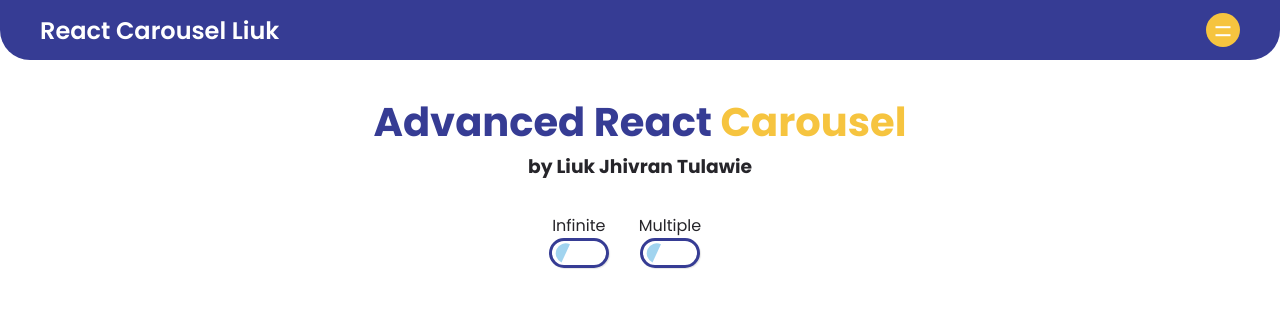
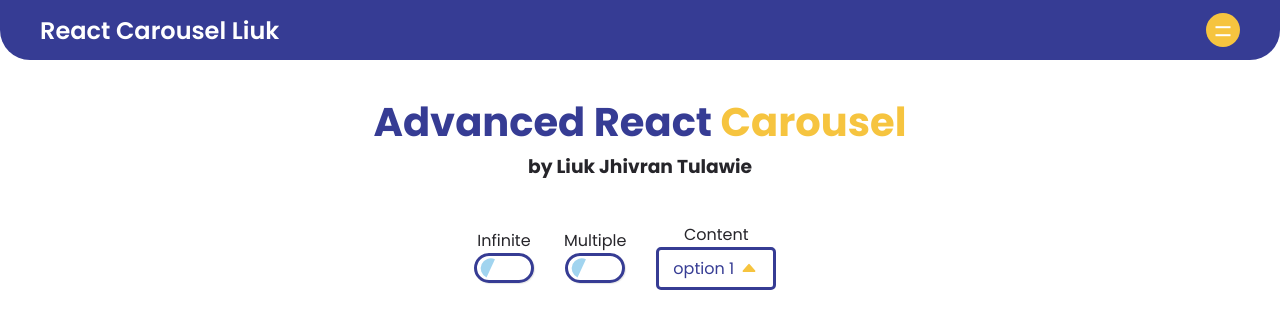
Before and after one commit to LukeGibran/react-carousel-liuk, a React app: page / in a window 1280 px wide. Shown: the top 328 px of the page. Built offline with nearby package versions, Linux system fonts and the light colour scheme.

Commit message:
Added Select Box, jsConfig file

```diff
--- a/src/client/App.jsx
+++ b/src/client/App.jsx
@@ -3,7 +3,7 @@ import './scss/main.scss';
 
 import Navbar from './layouts/Navbar';
 
-import Carousel from './components/Carousel';
+import Carousel from './components/Carousel.component';
 
 import Header from './layouts/Header';
 
--- a/src/client/components/Carousel.jsx
+++ b/src/client/components/Carousel.component.jsx
@@ -1,7 +1,9 @@
 import React, { Component } from 'react';
+
 import Radio from '../widgets/RadioBtn';
+import SelectBox from '../widgets/SelectBox';
 
-export class Carousel extends Component {
+export class CarouselComponent extends Component {
   constructor() {
     super();
     this.state = {
@@ -37,10 +39,14 @@ export class Carousel extends Component {
             isChecked={isMultiple}
             initialValue={multiple}
           />
+          <SelectBox
+            text='Content'
+            options={['option 1', 'option 2', 'option 4']}
+          />
         </div>
       </section>
     );
   }
 }
 
-export default Carousel;
+export default CarouselComponent;
--- a/src/client/scss/_variables.scss
+++ b/src/client/scss/_variables.scss
@@ -8,3 +8,4 @@ $black: #26252a;
 $danger: #9c453b;
 
 $shadow: 0 1px 3px 0 rgba(0, 0, 0, 0.1), 0 1px 2px 0 rgba(0, 0, 0, 0.06);
+$border-width: 3px;
--- a/src/client/scss/components/carousel.scss
+++ b/src/client/scss/components/carousel.component.scss
@@ -4,7 +4,7 @@ section.carousel {
     justify-content: center;
     align-items: center;
 
-    & > * {
+    & > *:not(.option)  {
       margin-right: 30px;
     }
   }
--- a/src/client/scss/main.scss
+++ b/src/client/scss/main.scss
@@ -7,9 +7,10 @@
 
 // Widgets
 @import './widgets/radiobtn';
+@import './widgets/selectbox';
 
 // Components
-@import './components/carousel.scss';
+@import './components/carousel.component.scss';
 
 * {
   padding: 0;
--- a/src/client/scss/widgets/_radiobtn.scss
+++ b/src/client/scss/widgets/_radiobtn.scss
@@ -8,7 +8,6 @@
     display: block;
     width: 60px;
     height: 30px;
-    margin-bottom: 30px;
   }
 
   .slider {
--- /dev/null
+++ b/src/client/scss/widgets/_selectbox.scss
@@ -0,0 +1,71 @@
+.selectBox {
+  display: flex;
+  flex-direction: column;
+  align-items: center;
+  justify-content: center;
+  height: 85px;
+
+.select {
+  position: relative;
+  padding: 6px 14px;
+  border: 3px solid $primary;
+  border-radius: 5px;
+  color: $primary;
+  display: flex;
+  justify-content: center;
+  align-items: center;
+  cursor: pointer;
+
+  &:hover{
+    color: $secondary;
+    background-color: $primary;
+  }
+
+  .current-option{
+    padding-right: 5px;
+  }
+
+  img.select-image{
+    color: $white;
+    transition: 0.5s ease;
+    &.show{
+      transform: rotate(180deg);
+    }
+  }
+
+  .options {
+   position: absolute;
+   content: '';
+   top: 110%;
+   left: 0;
+   max-height: 0;
+   display: flex;
+   flex-direction: column;
+   width: 100%;
+   color: $white;
+   background-color: $primary;
+   text-align: center;
+   transition: .5s ease;
+   overflow: hidden;
+   .option{
+     width: inherit;
+     cursor: pointer;
+     padding: 6px 0;
+     border-bottom: 3px solid $white;
+
+     &:nth-child(1){
+       border-top: 3px solid $white;
+     }
+
+     &:hover{
+       background-color: $secondary;
+     }
+   }
+
+   &.show{
+     max-height: 300px;
+   }
+  }
+}
+
+}
--- /dev/null
+++ b/src/client/widgets/SelectBox.jsx
@@ -0,0 +1,42 @@
+import React, { useState } from 'react';
+
+import CarretUp from '../assets/img/carretUp.svg';
+
+const SelectBox = ({ text, options }) => {
+  const [isShow, setIsShow] = useState(false);
+  const [currentValue, setCurrentValue] = useState(options[0]);
+
+  const toggleSelect = () => {
+    setIsShow(!isShow);
+  };
+
+  const setCurrent = ({ target }) => {
+    setCurrentValue(target.innerText);
+  };
+  return (
+    <div className='selectBox'>
+      <p className='selecBox-text'>{text}</p>
+      <div className={`select ${isShow && 'show'}`} onClick={toggleSelect}>
+        <div className='current-option'>{currentValue}</div>
+        <img
+          src={CarretUp}
+          alt='carret down'
+          height='20px'
+          width='20px'
+          className={`select-image ${isShow && 'show'}`}
+        />
+        <div className={`options ${isShow && 'show'}`}>
+          {options.map((option, i) => {
+            return (
+              <div key={i} className='option' onClick={setCurrent}>
+                {option}
+              </div>
+            );
+          })}
+        </div>
+      </div>
+    </div>
+  );
+};
+
+export default SelectBox;
```
Also changed, not shown: jsconfig.json (added, +10 -0 lines), src/client/assets/img/carretUp.svg (added).
